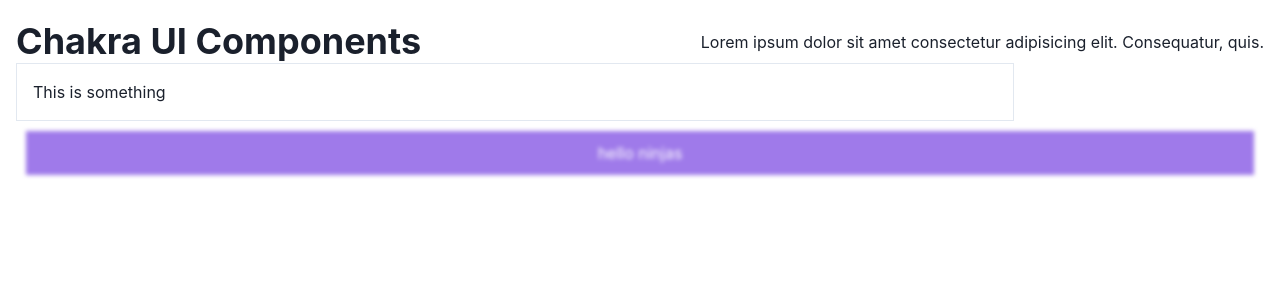
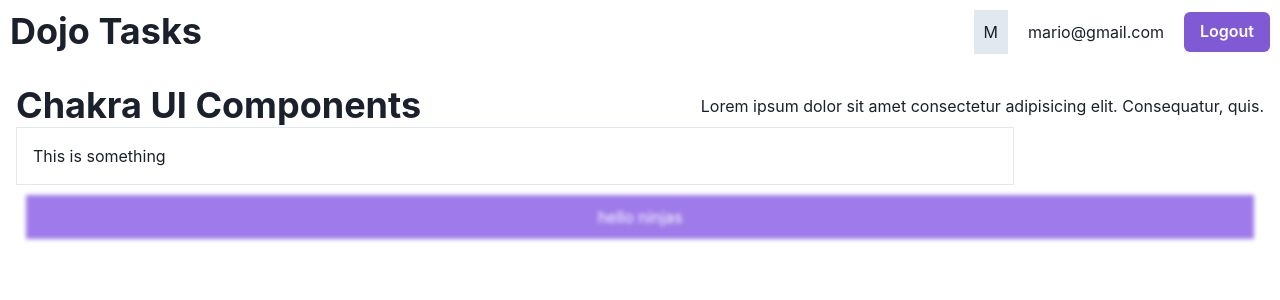
Before and after one commit to internetdrew/learning-chakra, a React (Vite) app: page / in a window 1280 px wide. Shown: the top 300 px of the page. Built offline with nearby package versions, Linux system fonts and the light colour scheme.

Commit message:
add navbar to dashboard

```diff
--- a/src/components/Navbar.jsx
+++ b/src/components/Navbar.jsx
@@ -1,5 +1,29 @@
+import {
+  Box,
+  Button,
+  Flex,
+  Heading,
+  HStack,
+  Spacer,
+  Text,
+} from '@chakra-ui/react';
+
 const Navbar = () => {
-  return <div>Navbar</div>;
+  return (
+    <Flex as={'nav'} p='10px' alignItems={'center'} gap='10px'>
+      <Heading as={'h1'}>Dojo Tasks</Heading>
+      <Spacer />
+
+      <HStack spacing={'20px'}>
+        <Box bg='gray.200' p='10px'>
+          M
+        </Box>
+        <Text>mario@gmail.com</Text>
+        <Button colorScheme='purple'>Logout</Button>
+      </HStack>
+    </Flex>
+    //
+  );
 };
 
 export default Navbar;
--- a/src/layouts/RootLayout.jsx
+++ b/src/layouts/RootLayout.jsx
@@ -1,9 +1,11 @@
 import React from 'react';
 import { Outlet } from 'react-router-dom';
+import Navbar from '../components/Navbar';
 
 const RootLayout = () => {
   return (
     <div>
+      <Navbar />
       <Outlet />
     </div>
   );
```
